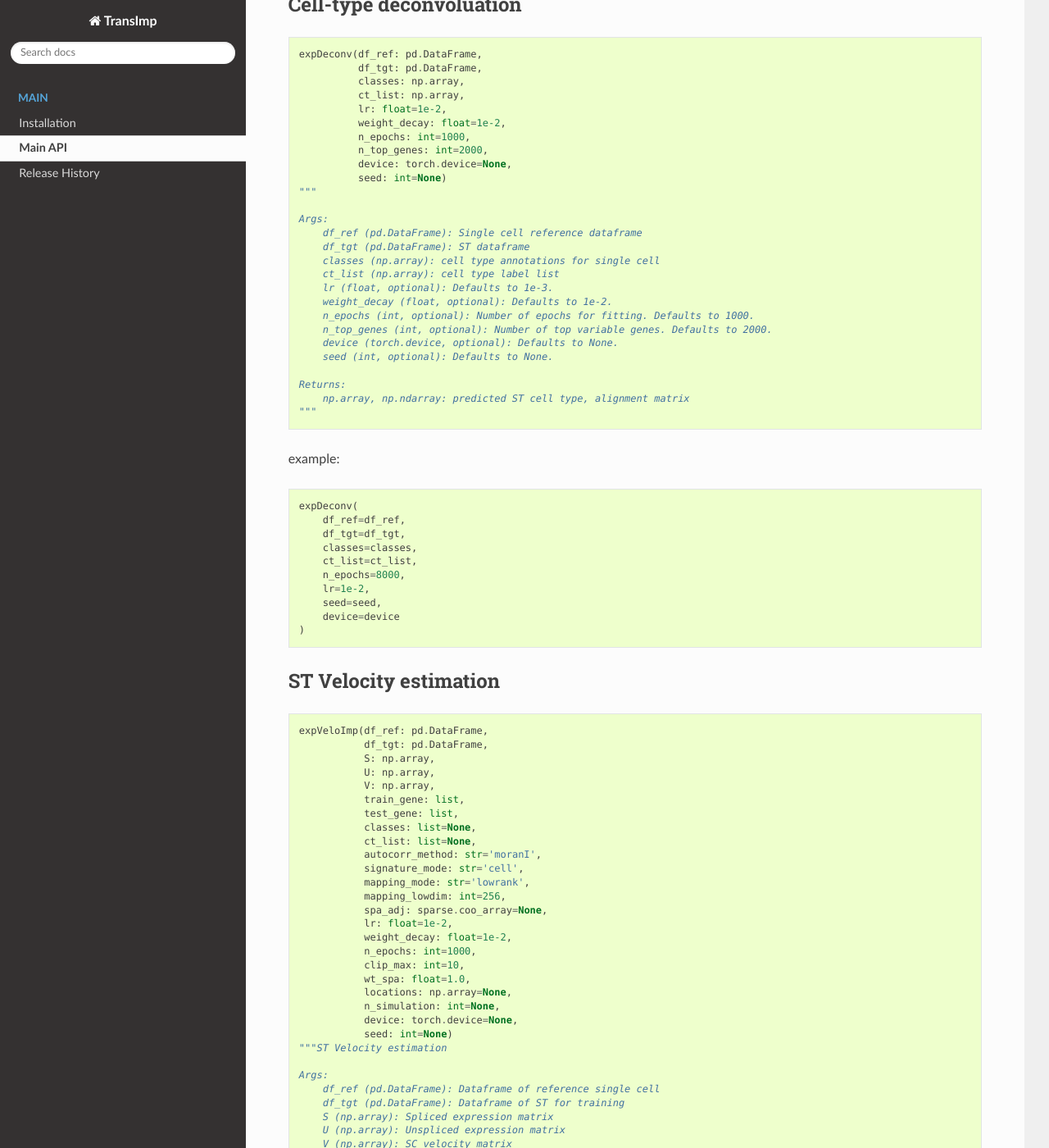
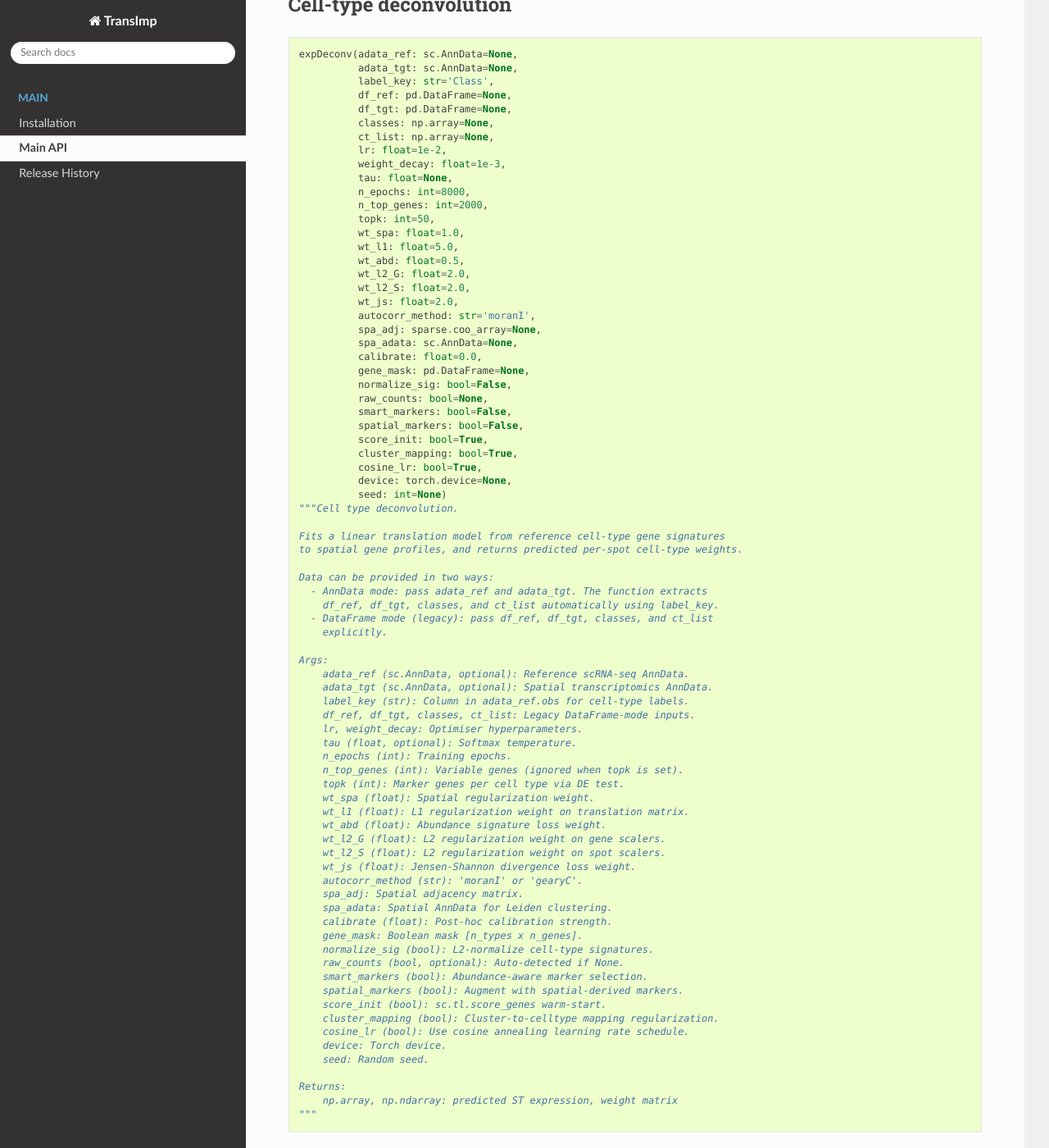
Before and after one commit to qiaochen/tranSpa, a Sphinx documentation site: the page built from docs/api.rst, in a window 1280 px wide and 1400 px high, scrolled down 2682 px. Shown: the whole window at 82% size. Built offline with Sphinx 7.4.7 and the Read the Docs theme 3.1.0, drawn with Linux system fonts in a browser that asks for light colours; pages that are not in the unit, such as notebooks, are missing from menus; the version number is read from the project's files by our own code; some of the changed text lies outside the part shown.

Commit message:
update demo notebooks

```diff
--- a/docs/api.rst
+++ b/docs/api.rst
@@ -148,40 +148,111 @@ TransImpClsSpa:
 
 
 
-Cell-type deconvoluation
+Cell-type deconvolution
 ---------------------------
 
 .. code-block:: python
 
-    expDeconv(df_ref: pd.DataFrame,
-              df_tgt: pd.DataFrame,
-              classes: np.array,
-              ct_list: np.array,
+    expDeconv(adata_ref: sc.AnnData=None,
+              adata_tgt: sc.AnnData=None,
+              label_key: str='Class',
+              df_ref: pd.DataFrame=None,
+              df_tgt: pd.DataFrame=None,
+              classes: np.array=None,
+              ct_list: np.array=None,
               lr: float=1e-2,
-              weight_decay: float=1e-2,
-              n_epochs: int=1000,
+              weight_decay: float=1e-3,
+              tau: float=None,
+              n_epochs: int=8000,
               n_top_genes: int=2000,
+              topk: int=50,
+              wt_spa: float=1.0,
+              wt_l1: float=5.0,
+              wt_abd: float=0.5,
+              wt_l2_G: float=2.0,
+              wt_l2_S: float=2.0,
+              wt_js: float=2.0,
+              autocorr_method: str='moranI',
+              spa_adj: sparse.coo_array=None,
+              spa_adata: sc.AnnData=None,
+              calibrate: float=0.0,
+              gene_mask: pd.DataFrame=None,
+              normalize_sig: bool=False,
+              raw_counts: bool=None,
+              smart_markers: bool=False,
+              spatial_markers: bool=False,
+              score_init: bool=True,
+              cluster_mapping: bool=True,
+              cosine_lr: bool=True,
               device: torch.device=None,
               seed: int=None)
+    """Cell type deconvolution.
+
+    Fits a linear translation model from reference cell-type gene signatures
+    to spatial gene profiles, and returns predicted per-spot cell-type weights.
+
+    Data can be provided in two ways:
+      - AnnData mode: pass adata_ref and adata_tgt. The function extracts
+        df_ref, df_tgt, classes, and ct_list automatically using label_key.
+      - DataFrame mode (legacy): pass df_ref, df_tgt, classes, and ct_list
+        explicitly.
+
+    Args:
+        adata_ref (sc.AnnData, optional): Reference scRNA-seq AnnData.
+        adata_tgt (sc.AnnData, optional): Spatial transcriptomics AnnData.
+        label_key (str): Column in adata_ref.obs for cell-type labels.
+        df_ref, df_tgt, classes, ct_list: Legacy DataFrame-mode inputs.
+        lr, weight_decay: Optimiser hyperparameters.
+        tau (float, optional): Softmax temperature.
+        n_epochs (int): Training epochs.
+        n_top_genes (int): Variable genes (ignored when topk is set).
+        topk (int): Marker genes per cell type via DE test.
+        wt_spa (float): Spatial regularization weight.
+        wt_l1 (float): L1 regularization weight on translation matrix.
+        wt_abd (float): Abundance signature loss weight.
+        wt_l2_G (float): L2 regularization weight on gene scalers.
+        wt_l2_S (float): L2 regularization weight on spot scalers.
+        wt_js (float): Jensen-Shannon divergence loss weight.
+        autocorr_method (str): 'moranI' or 'gearyC'.
+        spa_adj: Spatial adjacency matrix.
+        spa_adata: Spatial AnnData for Leiden clustering.
+        calibrate (float): Post-hoc calibration strength.
+        gene_mask: Boolean mask [n_types x n_genes].
+        normalize_sig (bool): L2-normalize cell-type signatures.
+        raw_counts (bool, optional): Auto-detected if None.
+        smart_markers (bool): Abundance-aware marker selection.
+        spatial_markers (bool): Augment with spatial-derived markers.
+        score_init (bool): sc.tl.score_genes warm-start.
+        cluster_mapping (bool): Cluster-to-celltype mapping regularization.
+        cosine_lr (bool): Use cosine annealing learning rate schedule.
+        device: Torch device.
+        seed: Random seed.
+
+    Returns:
+        np.array, np.ndarray: predicted ST expression, weight matrix
     """
 
-    Args:
-        df_ref (pd.DataFrame): Single cell reference dataframe
-        df_tgt (pd.DataFrame): ST dataframe
-        classes (np.array): cell type annotations for single cell
-        ct_list (np.array): cell type label list
-        lr (float, optional): Defaults to 1e-3.
-        weight_decay (float, optional): Defaults to 1e-2.
-        n_epochs (int, optional): Number of epochs for fitting. Defaults to 1000.
-        n_top_genes (int, optional): Number of top variable genes. Defaults to 2000.
-        device (torch.device, optional): Defaults to None.
-        seed (int, optional): Defaults to None.
+Recommended configuration (TransDeconvV2):
 
-    Returns:
-        np.array, np.ndarray: predicted ST cell type, alignment matrix
-    """
+.. code-block:: python
 
-example:
+        expDeconv(
+            adata_ref=adata_ref,
+            adata_tgt=adata_tgt,
+            label_key='Class', # change to the cell type key in reference adata.obs
+            score_init=True,
+            cluster_mapping=True,
+            topk=50,
+            cosine_lr=True,
+            weight_decay=1e-3,
+            wt_abd=0.5,
+            wt_js=2.0,
+            n_epochs=8000,
+            seed=seed,
+            device=device
+        )
+
+Legacy DataFrame mode:
 
 .. code-block:: python
 
@@ -191,7 +262,6 @@ example:
             classes=classes,
             ct_list=ct_list,
             n_epochs=8000,
-            lr=1e-2,
             seed=seed,
             device=device
         )
--- a/docs/conf.py
+++ b/docs/conf.py
@@ -34,7 +34,7 @@ project = 'TransImp'
 author = 'Chen Qiao, Yuanhua Huang'
 copyright = f"{datetime.now():%Y}, {author}"
 # The full version, including alpha/beta/rc tags
-release = '0.1.0'
+release = '0.2.0'
 
 notebooks_url = "https://github.com/qiaochen/tranSpa/raw/main/demo/"
 notebooks = [
--- a/docs/index.rst
+++ b/docs/index.rst
@@ -20,6 +20,8 @@ TransImp features in two novel functions: \
  1) Uncertainty score estimation for each imputed gene, allowing the identification of relible predictions; \
  2) Spatial regularisation for explicitily control the degree of spatial pattern preservation for imputation modeling.
 
+The toolkit also includes **TransDeconv**, a translation-based cell-type deconvolution method that infers per-spot cell-type proportions from spatial transcriptomics data using a scRNA-seq reference. As of v0.2, TransDeconv supports an AnnData-based interface with automatic preprocessing, marker gene selection, score-init, cluster-mapping regularization, and JS-divergence loss.
+
 Please refer to our demo notebooks for details:
 
 * `Different configurations of TransImp applied to SeqFISH dataset dataset`_.
```
Also changed, not shown: other parts of docs/index.rst (+1 -0 lines), README.md (+8 -6 lines), docs/release.rst (+15 -0 lines), docs/img/OverallAccuracyRanking.png (added), docs/img/SubScores.png (added), 3 other files.
